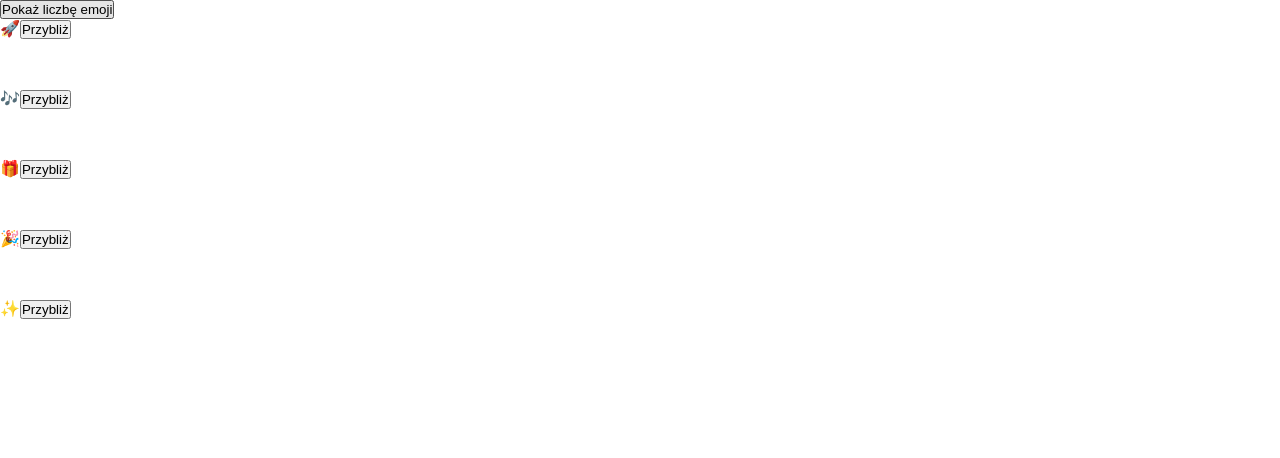
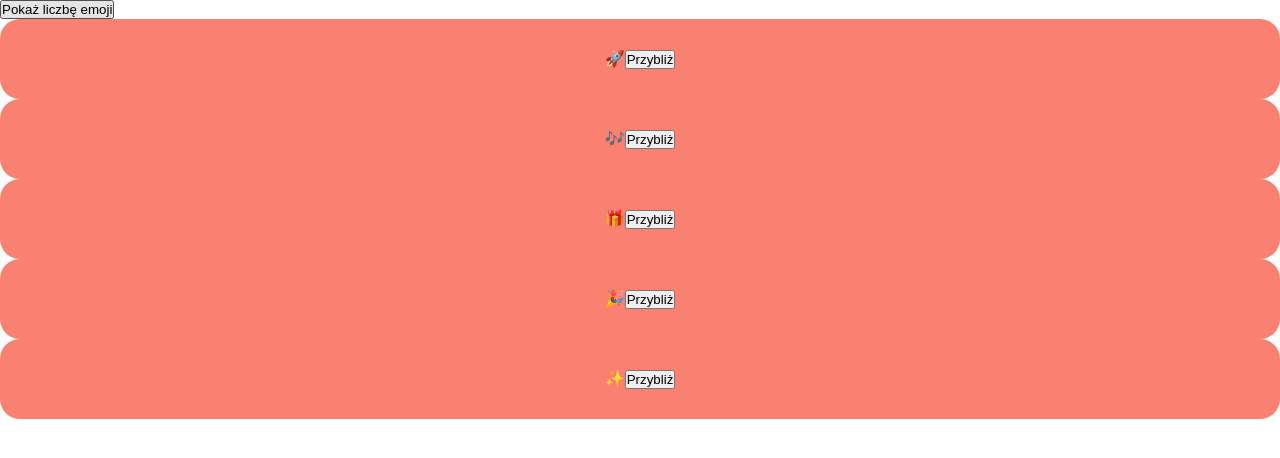
Before and after one commit to RobFyd/react-styling-Tailwind-CSS, a React (Vite) app: page / in a window 1280 px wide. Shown: the top 458 px of the page. Built offline with nearby package versions, Linux system fonts and the light colour scheme.

Commit message:
refactor Item component for improved readability and styling consistency

```diff
--- a/src/components/Item/Item.jsx
+++ b/src/components/Item/Item.jsx
@@ -21,7 +21,7 @@ export function Item({ emoji, className }) {
   const [zoomed, setZoomed] = useState(false);
 
   return (
-        <li className={className}>
+    <StyledItem>
       <span>{emoji}</span>
       <button
         onClick={() => {
@@ -30,6 +30,6 @@ export function Item({ emoji, className }) {
       >
         {zoomed ? "Oddal" : "Przybliż"}
       </button>
-        </li>
+    </StyledItem>
   );
 }
```
Lines whose indentation alone changed are shown as unchanged.
